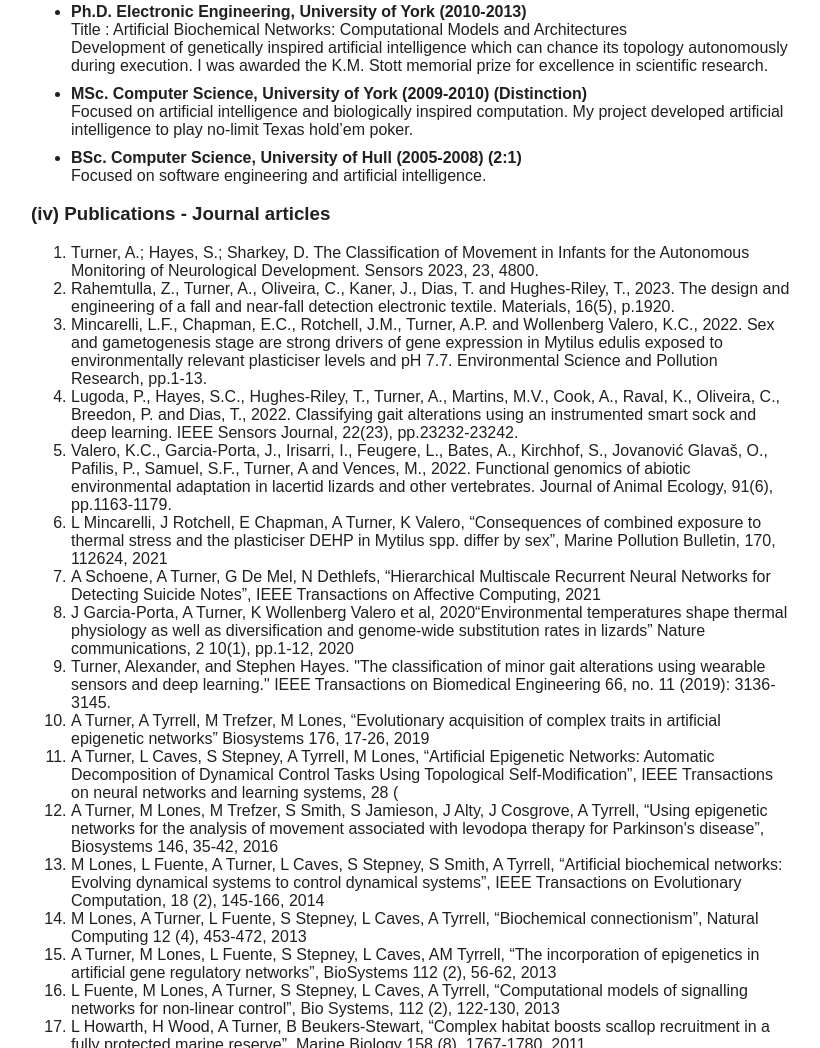
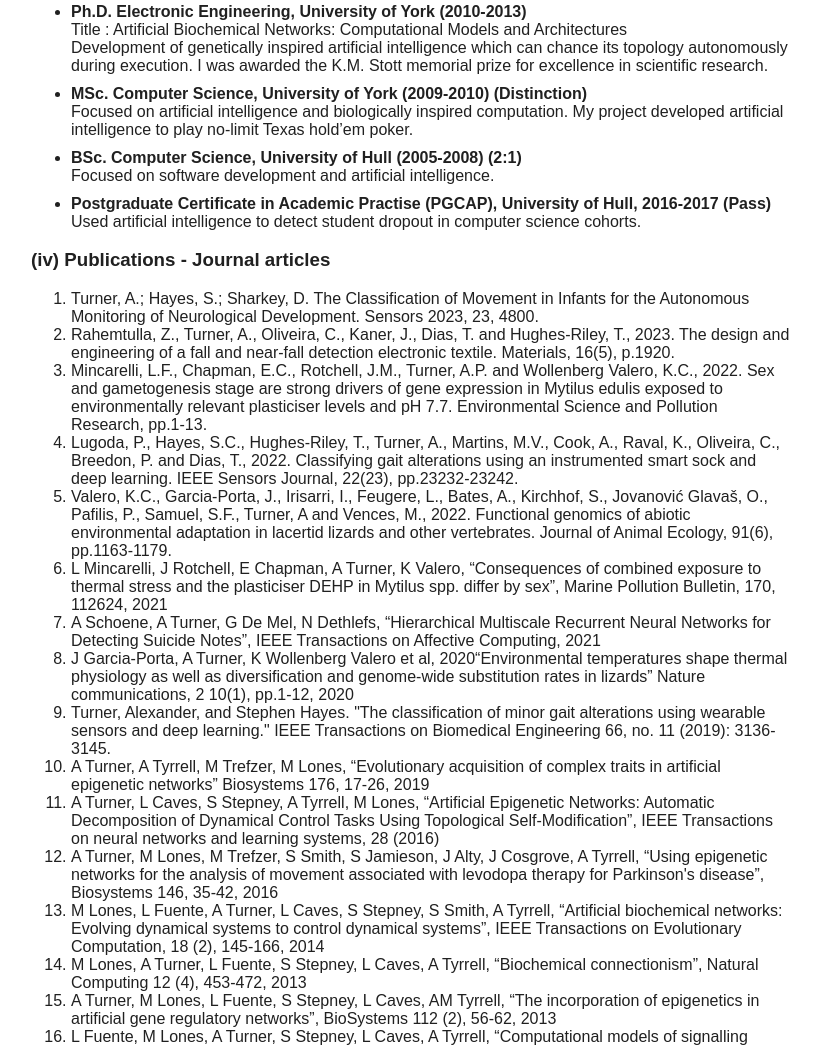
Before and after one commit to apt503/apt503.github.io, a plain HTML site: page cv.html in a window 1280 px wide. Shown: the part 888-1936 px from the top of the page, without its empty margins (229-1049 px from the left). Drawn offline with Linux system fonts and the light colour scheme.

Commit message:
Add files via upload

```diff
--- a/cv.html
+++ b/cv.html
@@ -76,7 +76,10 @@
 			My project developed artificial intelligence to play no-limit Texas hold’em poker.</p>
 
 			<li><b>BSc. Computer Science, University of Hull (2005-2008) (2:1)</b></li>
-			<p> Focused on software engineering and artificial intelligence. </p>
+			<p> Focused on software development and artificial intelligence. </p>
+
+			<li><b>Postgraduate Certificate in Academic Practise (PGCAP), University of Hull, 2016-2017 (Pass)</b></li>
+			<p>Used artificial intelligence to detect student dropout in computer science cohorts.</p>
 
         </ul>
 
@@ -92,7 +95,7 @@
     <li>J Garcia-Porta, A Turner, K Wollenberg Valero et al, 2020“Environmental temperatures shape thermal physiology as well as diversification and genome-wide substitution rates in lizards” Nature communications, 2 10(1), pp.1-12, 2020</li>
     <li>Turner, Alexander, and Stephen Hayes. "The classification of minor gait alterations using wearable sensors and deep learning." IEEE Transactions on Biomedical Engineering 66, no. 11 (2019): 3136-3145.</li>
     <li>A Turner, A Tyrrell, M Trefzer, M Lones, “Evolutionary acquisition of complex traits in artificial epigenetic networks” Biosystems 176, 17-26, 2019</li>
-    <li>A Turner, L Caves, S Stepney, A Tyrrell, M Lones, “Artificial Epigenetic Networks: Automatic Decomposition of Dynamical Control Tasks Using Topological Self-Modification”, IEEE Transactions on neural networks and learning systems, 28 (
+    <li>A Turner, L Caves, S Stepney, A Tyrrell, M Lones, “Artificial Epigenetic Networks: Automatic Decomposition of Dynamical Control Tasks Using Topological Self-Modification”, IEEE Transactions on neural networks and learning systems, 28 (2016)
 
     <li>A Turner, M Lones, M Trefzer, S Smith, S Jamieson, J Alty, J Cosgrove, A Tyrrell, “Using epigenetic networks for the analysis of movement associated with levodopa therapy for Parkinson's disease”, Biosystems 146, 35-42, 2016</li>
     <li>M Lones, L Fuente, A Turner, L Caves, S Stepney, S Smith, A Tyrrell, “Artificial biochemical networks: Evolving dynamical systems to control dynamical systems”, IEEE Transactions on Evolutionary Computation, 18 (2), 145-166, 2014</li>
```
